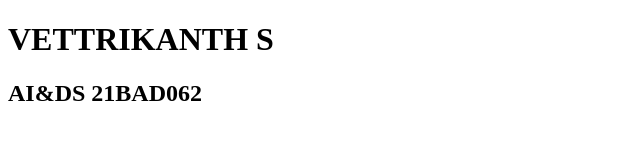
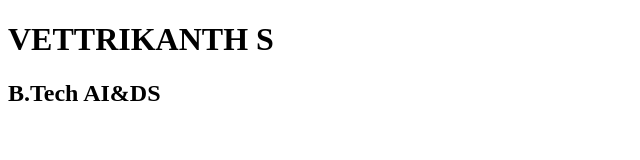
Before and after one commit to Vettrikanth/Full_stack, a plain HTML site: page index.html in a window 1280 px wide. Shown: the whole page, without its empty margins (0-640 px from the left). Drawn offline with Linux system fonts and the light colour scheme.

Commit message:
Update index.html

```diff
--- a/index.html
+++ b/index.html
@@ -7,6 +7,6 @@
 </head>
 <body>
     <h1>VETTRIKANTH S</h1>
-    <h2>AI&DS 21BAD062</h2>
+    <h2>B.Tech AI&DS</h2>
 </body>
 </html>
```
